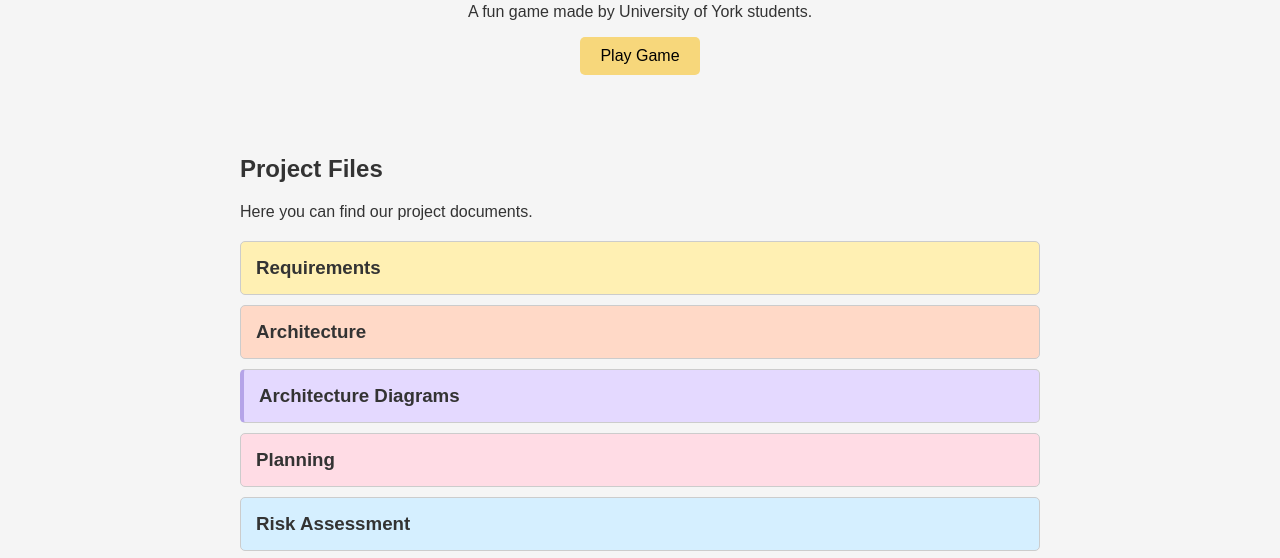
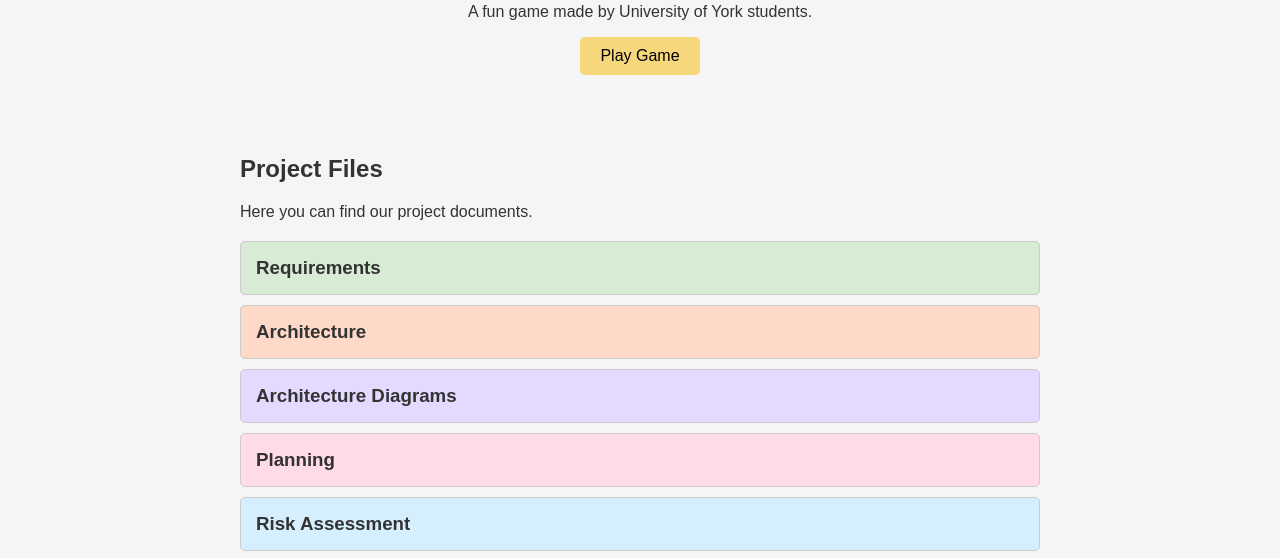
Before and after one commit to TalalAlahbabi/Goose-Patrol-Website, a plain HTML site: page index.html in a window 1280 px wide. Shown: the part 230-788 px from the top of the page. Drawn offline with Linux system fonts and the light colour scheme.

Commit message:
Update card background color and remove diagram styles
Changed background color of the first card and removed styles for architecture diagrams.

```diff
--- a/style.css
+++ b/style.css
@@ -77,8 +77,9 @@ main {
     color: #666;
 }
 
+
 .card:nth-child(1) {
-    background-color: #fff0b3;
+    background-color: #d8ebd5;
 }
 
 .card:nth-child(2) {
@@ -144,11 +145,3 @@ footer {
     padding: 15px;
     margin-top: 30px;
 }
-.architecture-diagrams {
-    background-color: #F0EBFF;
-    border-left: 4px solid #B5A4E8;
-}
-
-.architecture-diagrams:hover {
-    background-color: #E4DAFF;
-}
```
